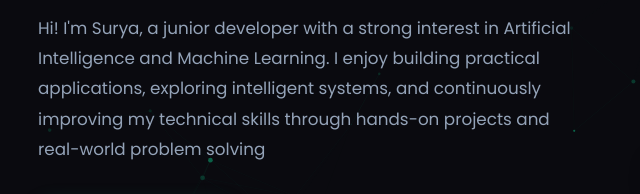
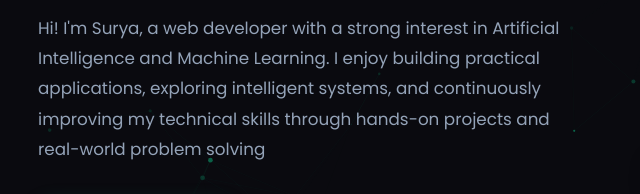
Before and after one commit to suryashahi/suryashahi, a plain HTML site: page index.html in a window 1280 px wide. Shown: the part 323-517 px from the top of the page, 2-642 px from the left. Drawn offline with Linux system fonts and the light colour scheme.

Commit message:
Update introduction text in index.htmljunior hatako

```diff
--- a/index.html
+++ b/index.html
@@ -57,7 +57,7 @@
                     Full Stack <span class="gradient-text">Developer</span>
                 </h1>
                 <p class="hero-description animate-slide-up delay-2">
-                    Hi! I'm Surya, a junior developer with a strong interest in Artificial Intelligence and Machine
+                    Hi! I'm Surya, a web developer with a strong interest in Artificial Intelligence and Machine
                     Learning. I enjoy building practical applications, exploring intelligent systems, and continuously
                     improving my technical skills through hands-on projects and real-world problem solving
                 </p>
```
